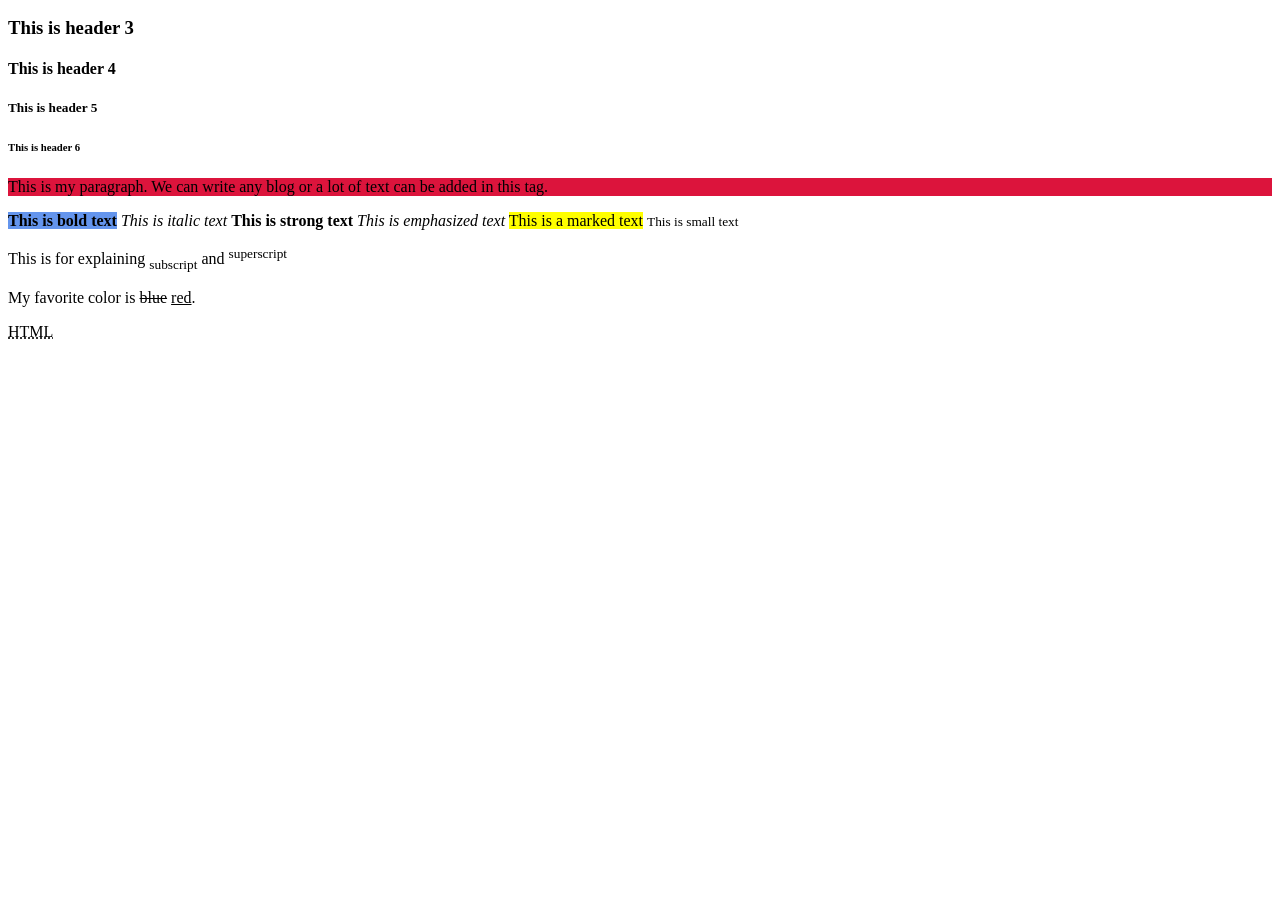
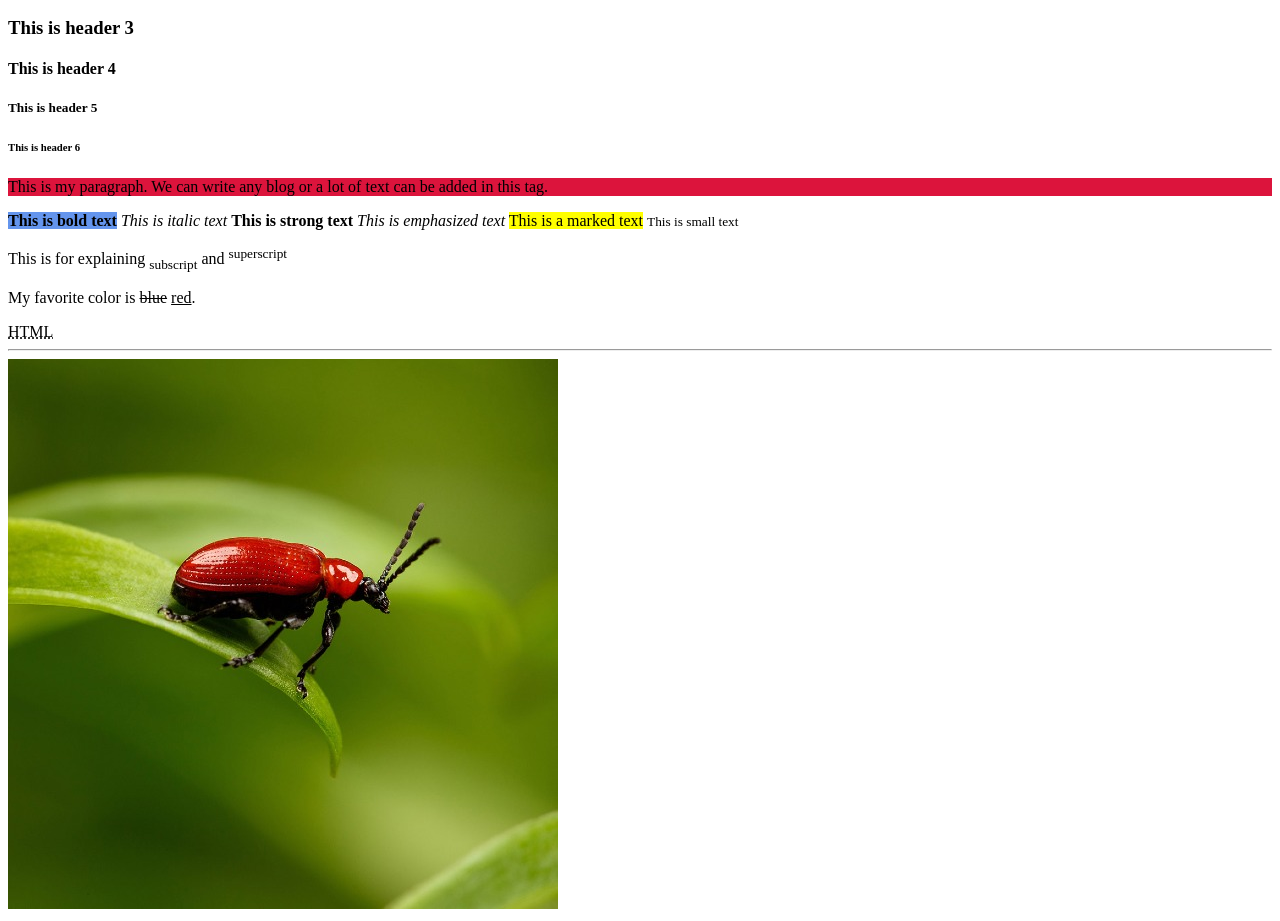
Before and after one commit to saima022/html_with_79C, a plain HTML site: page index.html in a window 1280 px wide. Shown: the part 110-1031 px from the top of the page. Before the commit the page ends 800 px from the top, so only its background shows below. Drawn offline with Linux system fonts and the light colour scheme.

Commit message:
second commit

```diff
--- a/index.html
+++ b/index.html
@@ -35,6 +35,9 @@
     <p>My favorite color is <del>blue</del> <ins>red</ins>.</p>
     <!-- <p>The <abbr title="World Health Organization">WHO</abbr> was founded in 1948.</p> -->
     <abbr title="Hypertext Markup Language">HTML</abbr>
+    <br>
+    <hr>
+    <img src="images/image1.jpg" alt="" srcset="">
 
 </body>
 
```
Also changed, not shown: images/image1.jpg (added).
